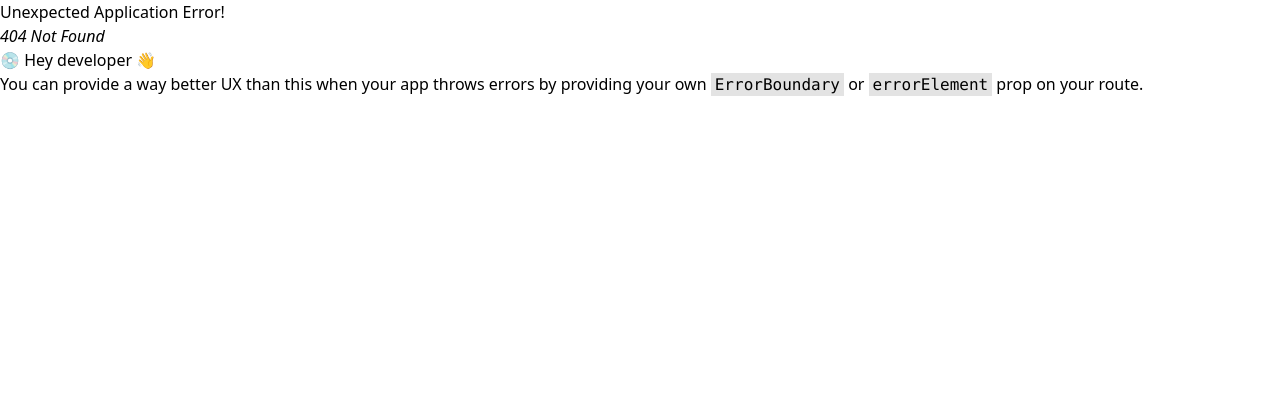
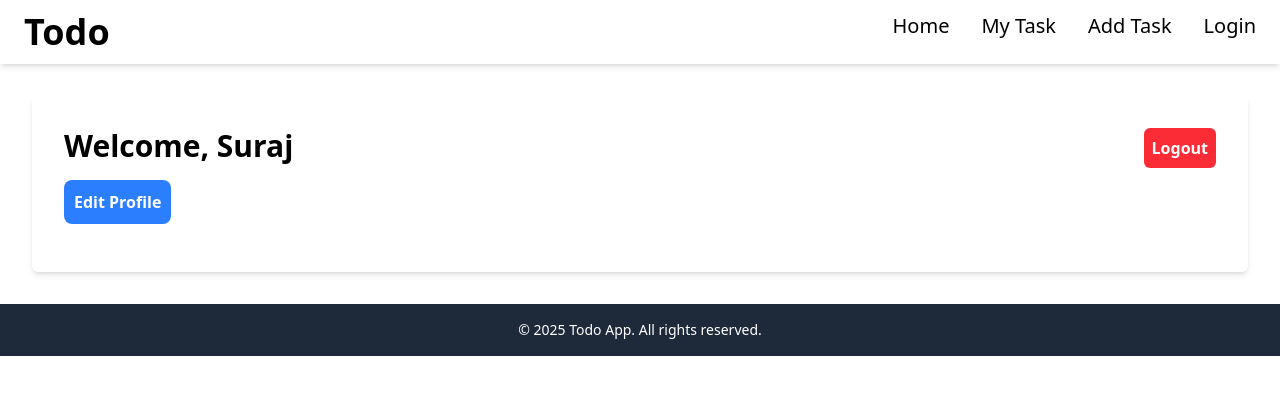
Before and after one commit to SurajCh6613/task-manager, a React (Vite) app in the folder frontend/: page /dashboard in a window 1280 px wide. Before the commit this address had no page. Shown: the top 394 px of the page. Built offline with nearby package versions, Linux system fonts and the light colour scheme.

Commit message:
Dashboard added

```diff
--- /dev/null
+++ b/frontend/src/Pages/Dashboard.jsx
@@ -0,0 +1,41 @@
+import axios from "axios";
+import React from "react";
+import { useNavigate } from "react-router-dom";
+
+const Dashboard = () => {
+    const navigate = useNavigate()
+  const handleLogout = async () => {
+    try {
+     const res =  await axios({
+        method: "post",
+        url: `http://localhost:3000/user/logout`,
+        withCredentials: true,
+      });
+      console.log("logout successfully",res.data);
+      navigate("/")
+    } catch (error) {
+        console.log("Logout",error);
+
+    }
+  };
+  return (
+    <div className="w-full p-8">
+      <div className="p-8 rounded-md shadow-md flex justify-between">
+        <div>
+          <h3 className="text-3xl font-semibold mb-4">Welcome, Suraj</h3>
+          <button className="btn mb-4">Edit Profile</button>
+        </div>
+        <div>
+          <button
+            onClick={handleLogout}
+            className="p-2 rounded-md text-white font-bold bg-red-500"
+          >
+            Logout
+          </button>
+        </div>
+      </div>
+    </div>
+  );
+};
+
+export default Dashboard;
```
Also changed, not shown: frontend/src/App.jsx (+6 -1 lines).
